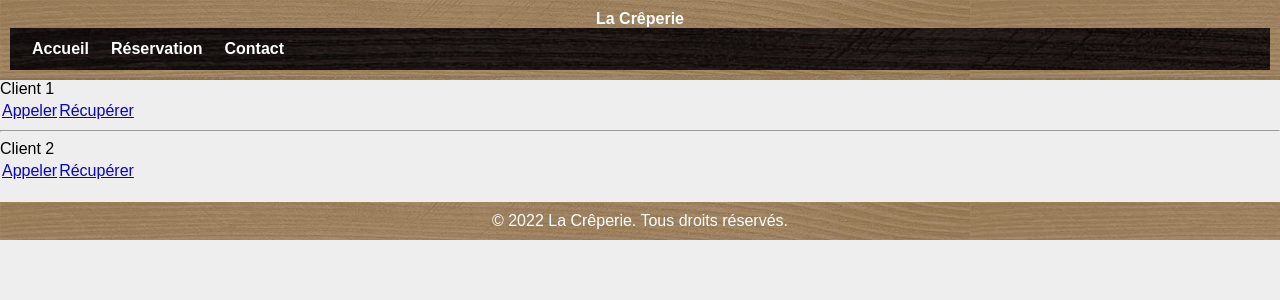
After one commit to Facou-Br/Repo-TP-Crepes, a PHP site: page /Html/livreur_noe/page_livreur.php in a window 1280 px wide. The commit adds this page. Shown: the top 300 px of the page. Run offline with PHP 8.4, Linux system fonts and the light colour scheme; lists and menus that the app fills with data are empty.

Commit message:
IHM Livreurs qui fonctionne pas

```diff
--- /dev/null
+++ b/HTML-CSS/Html/livreur_noe/page_livreur.php
@@ -0,0 +1,65 @@
+<!DOCTYPE html>
+<html lang="fr">
+<head>
+    <meta charset="UTF-8">
+    <meta name="viewport" content="width=device-width, initial-scale=1.0">
+    <title>Livreur</title>
+    <link rel="stylesheet" href="../../style.css">
+</head>
+<?php
+// require_once '/connexion.php';
+?>
+<body>
+    <header>
+        <h1>La Crêperie</h1>
+        <nav>
+            <table>
+                <th><a href="..\..\index.html">Accueil</a></th>
+                <th><a href="#">Réservation</a></th>
+                <th><a href="#">Contact</a></th>
+            </table>
+        </nav>
+    </header>
+
+    <!-- Note à moi même : check sur Oukoikan pour la disposition des cards -->
+    <card>
+        <table id="tableLivreur">
+            <tr id="trLivreur">
+                Client 1
+            </tr>
+            <tr id="trLivreur">
+                <td id="tdLivreur">
+                    <a href="tel:+123456789">Appeler</a>
+                </td>
+                <td id="tdLivreur">
+                    <a href="page_commande.php">Récupérer</a>
+                </td>
+            </tr>
+        </table>
+    </card>
+
+    <hr>
+
+    <card>
+        <table id='tableLivreur'>
+            <tr id="trLivreur">
+                Client 2
+            </tr>
+            <tr id="trLivreur">
+                <td id="tdLivreur">
+                    <a href="tel:+987654321">Appeler</a>
+                </td>
+                <td id="tdLivreur">
+                    <a href="page_commande.php">Récupérer</a>
+                </td>
+            </tr>
+        </table>
+    </card>
+
+    <footer>
+        <p>&copy; 2022 La Crêperie. Tous droits réservés.</p>
+    </footer>
+
+
+</body>
+</html>
--- a/HTML-CSS/style.css
+++ b/HTML-CSS/style.css
@@ -152,8 +152,19 @@ footer {
 }
 
 /** Livreur_noe **/
-.cardLivreur {
-    border-style: dotted solid;
+
+.tableLivreur {
+    border: 1px solid black;
+    width: 100%;
+}
+
+.trLivreur {
+    border: 1px solid black;
+}
+
+.tdLivreur {
+    border: 1px solid black;
+    padding: 8px;
 }
 
 
```
Also changed, not shown: HTML-CSS/Html/livreur_noe/index.html (deleted, +0 -44 lines), HTML-CSS/Html/livreur_noe/page_commande.php (added, +79 -0 lines).
